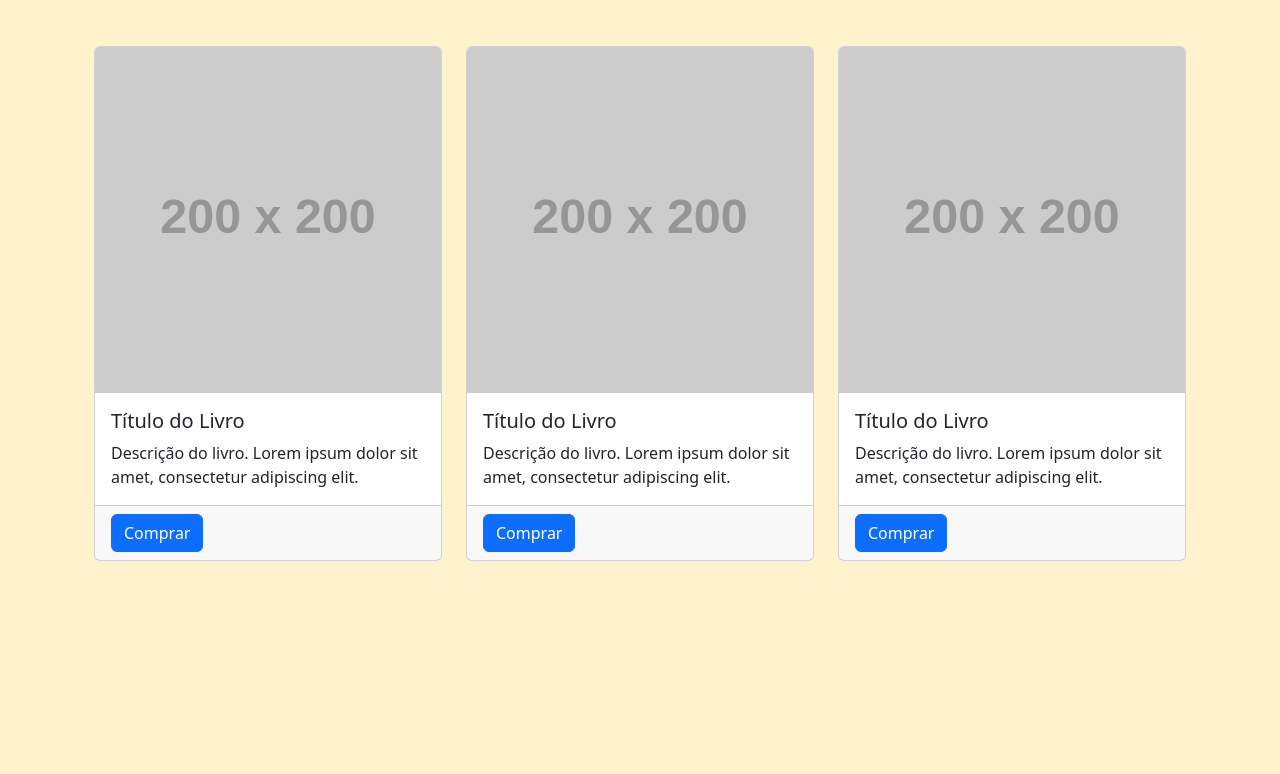
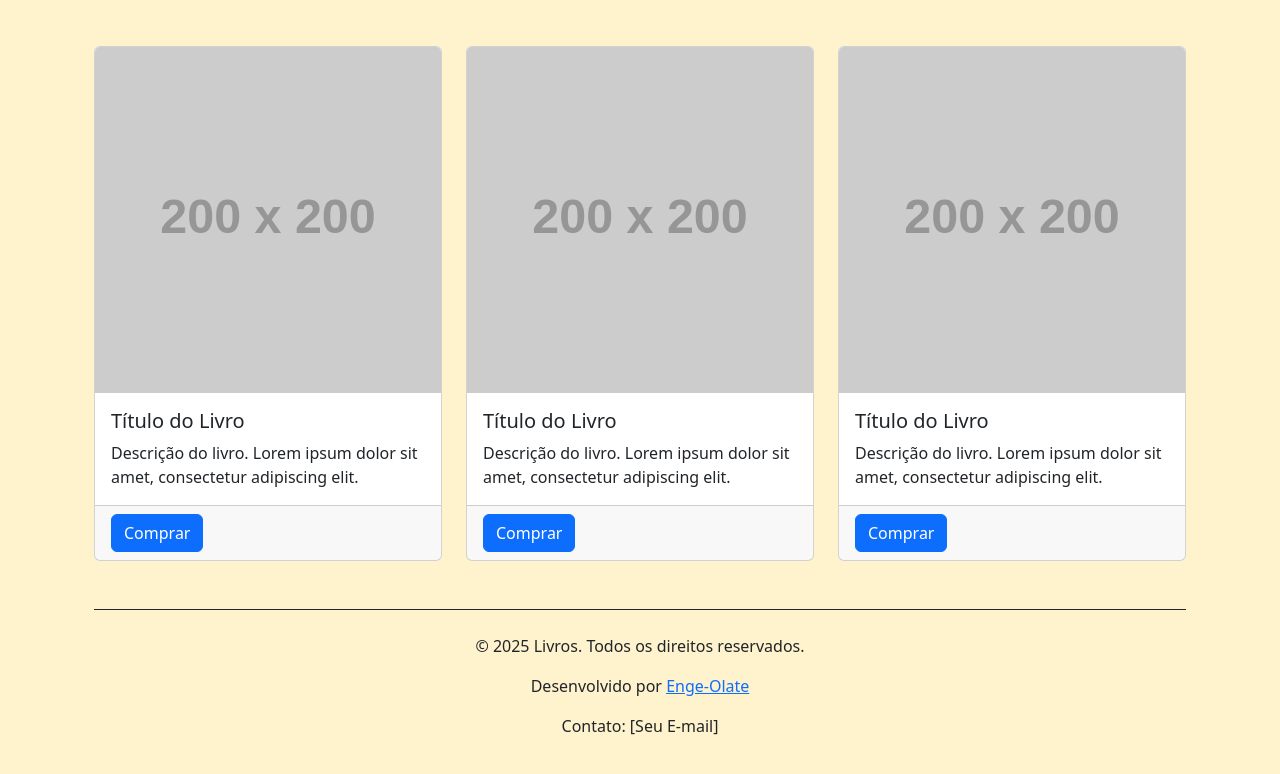
Before and after one commit to Enge-Olate/minha_biblioteca, a plain HTML site: page index.html in a window 1280 px wide. Shown: the part 820-1594 px from the top of the page. Before the commit the page ends 1405 px from the top, so only its background shows below. Drawn offline with nearby package versions, Linux system fonts and the light colour scheme; placeholder pictures from the web are drawn by us.

Commit message:
Impementando footer.

```diff
--- a/index.html
+++ b/index.html
@@ -14,6 +14,7 @@
   </head>
   <body class="bg-warning-subtle">
     <div class="container p-4">
+        <!-- cabeçalho -->
         <header>
             <nav class="nav-bar d-flex flex-direction-row align-items-center justify-content-evenly">
                 <img src="/img/livros.png" alt="livros com café"    class="img-fluid rounded-5"  />
@@ -30,6 +31,8 @@
                 </ul>
             </nav>
           </header>
+          <!-- Fim cabeçalho -->
+           <!-- carrocel -->
           <section>
             <div id="demo" class="carousel slide my-5" data-bs-ride="carousel">
                 <div class="carousel-indicators">
@@ -49,7 +52,9 @@
                     </div>
                 </div>
           </section>
+          <!-- Fim carrocel -->
 
+          <!-- Cards -->
           <main>
             <div class="row row-cols-1 row-cols-md-2 row-cols-lg-3 g-4">
                <div class="col">
@@ -89,6 +94,15 @@
                 </div>
                </div>
             </div>
+            </main>
+            <!-- Fim cards -->
+            <!-- rodapé -->
+            <footer class="text-center mt-5 pt-4 border-top border-dark">
+                <p>&copy; 2025 Livros. Todos os direitos reservados.</p>
+                <p>Desenvolvido por <a href="https://github.com/Enge-olate">Enge-Olate</a></p>
+                <p>Contato: [Seu E-mail]</p>
+            </footer>
+            <!-- Fim rodapé -->
 
     </div>
 
```
